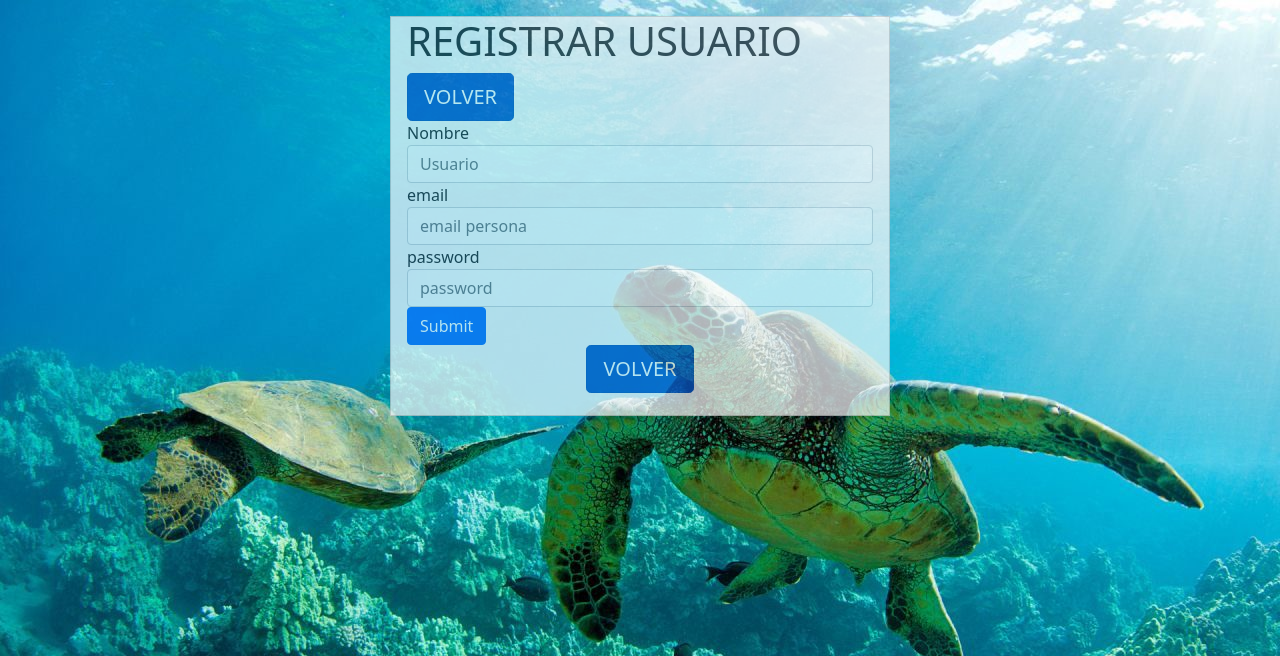
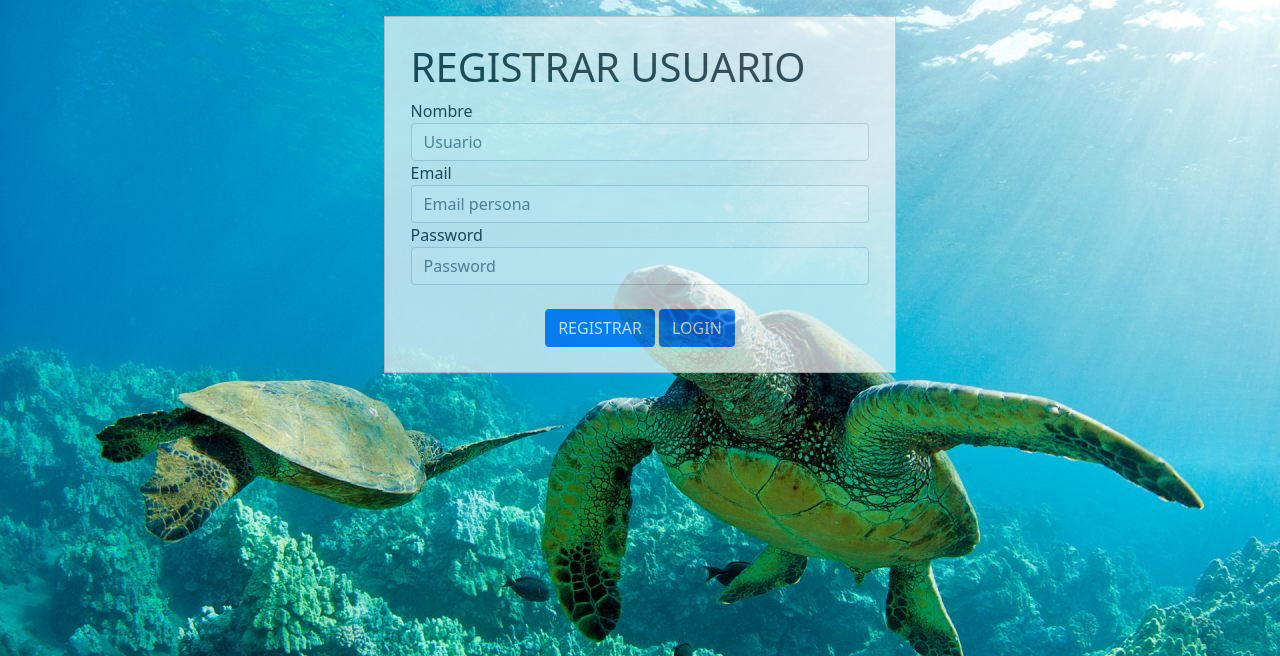
Before and after one commit to santypa/PA-activacion_con_correo, a Flask app: page /crear in a window 1280 px wide. Shown: the top 656 px of the page. Run offline with Flask 2, Linux system fonts and the light colour scheme.

Commit message:
arreglos

```diff
--- a/static/css/styles.css
+++ b/static/css/styles.css
@@ -1,11 +1,22 @@
-.padre {
+.padre1 {
     background-color: #fafafa;
     border: 1px solid #ccc;
-    padding: 0 1rem;
+    padding: 2% 2% 2% 2%;
     margin: 1rem;
     opacity: 0.7;
-    height: 400px;
-    width: 500px;
+    height: 60%;
+    width: 40%;
+    text-align: justify;
+  }
+
+  .padre2 {
+    background-color: #fafafa;
+    border: 1px solid #ccc;
+    padding: 2% 2% 2% 2%;
+    margin: 1rem;
+    opacity: 0.7;
+    height: 35%;
+    width: 35%;
     text-align: justify;
   }
 
--- a/templates/crear.html
+++ b/templates/crear.html
@@ -6,7 +6,7 @@
 
 {% block contenido%}
 <center>
-<div class="padre">
+<div class="padre1">
     <h1>REGISTRAR USUARIO</h1>
 
     {% with messages = get_flashed_messages() %}
@@ -20,32 +20,27 @@
     {% endwith %}
 
 
-    <div>
-        <a href="{{ url_for('login')}}" class="btn btn-primary btn-lg active" role="button" aria-pressed="true">VOLVER</a>
-    </div>
-
-
     <form action="{{url_for('crearUsuarioPost')}}" method="post">
         <div class="form-group">
             <label for="">Nombre</label>
             <input type="text" name="nombre" value="{{nombre}}" class="form-control" placeholder="Usuario" required>
         </div>
         <div class="form-group">
-            <label for="">email</label>
-            <input type="text" name="email" value="{{email}}" class="form-control" placeholder="email persona" required>
+            <label for="">Email</label>
+            <input type="text" name="email" value="{{email}}" class="form-control" placeholder="Email persona" required>
         </div>
         <div class="form-group">
-            <label for="">password</label>
-            <input type="password" name="password" value="{{password}}" class="form-control" placeholder="password" required>
+            <label for="">Password</label>
+            <input type="password" name="password" value="{{password}}" class="form-control" placeholder="Password" required>
         </div>
 
-        <button type="submit" class="btn btn-primary">Submit</button>
-
+        <br>
+        <div class="botones">
+        <button type="submit" class="btn btn-primary">REGISTRAR</button>
+        <a href="{{ url_for('login')}}"  class="btn btn-primary" role="button" aria-pressed="true">LOGIN</a>
+        </div>
     </form>
 
-    <div class="botones">
-        <a href="{{ url_for('login')}}" class="btn btn-primary btn-lg active" role="button" aria-pressed="true">VOLVER</a>
-    </div>
 </div>
 </center>
 {% endblock%}
```
Also changed, not shown: templates/login.html (+12 -11 lines).
